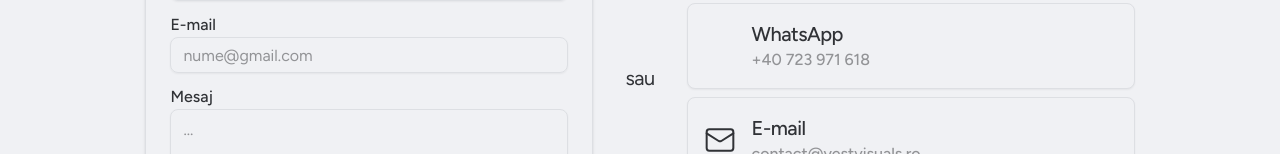
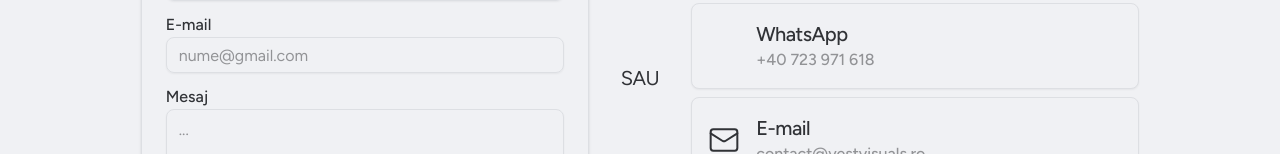
Before and after one commit to muscaa/vest-visuals, a Next.js app: page /contact in a window 1280 px wide. Shown: the part 314-468 px from the top of the page. Built offline with nearby package versions, Linux system fonts and the light colour scheme; some icons are missing.

Commit message:
make uppercase

```diff
--- a/src/app/contact/page.tsx
+++ b/src/app/contact/page.tsx
@@ -119,7 +119,7 @@ export default function Contact() {
     return (
         <div className="flex flex-col lg:flex-row items-center justify-center size-full gap-8 py-8">
             <ContactForm />
-            <h4>sau</h4>
+            <h4>SAU</h4>
             <ContactOther />
         </div>
     );
```
